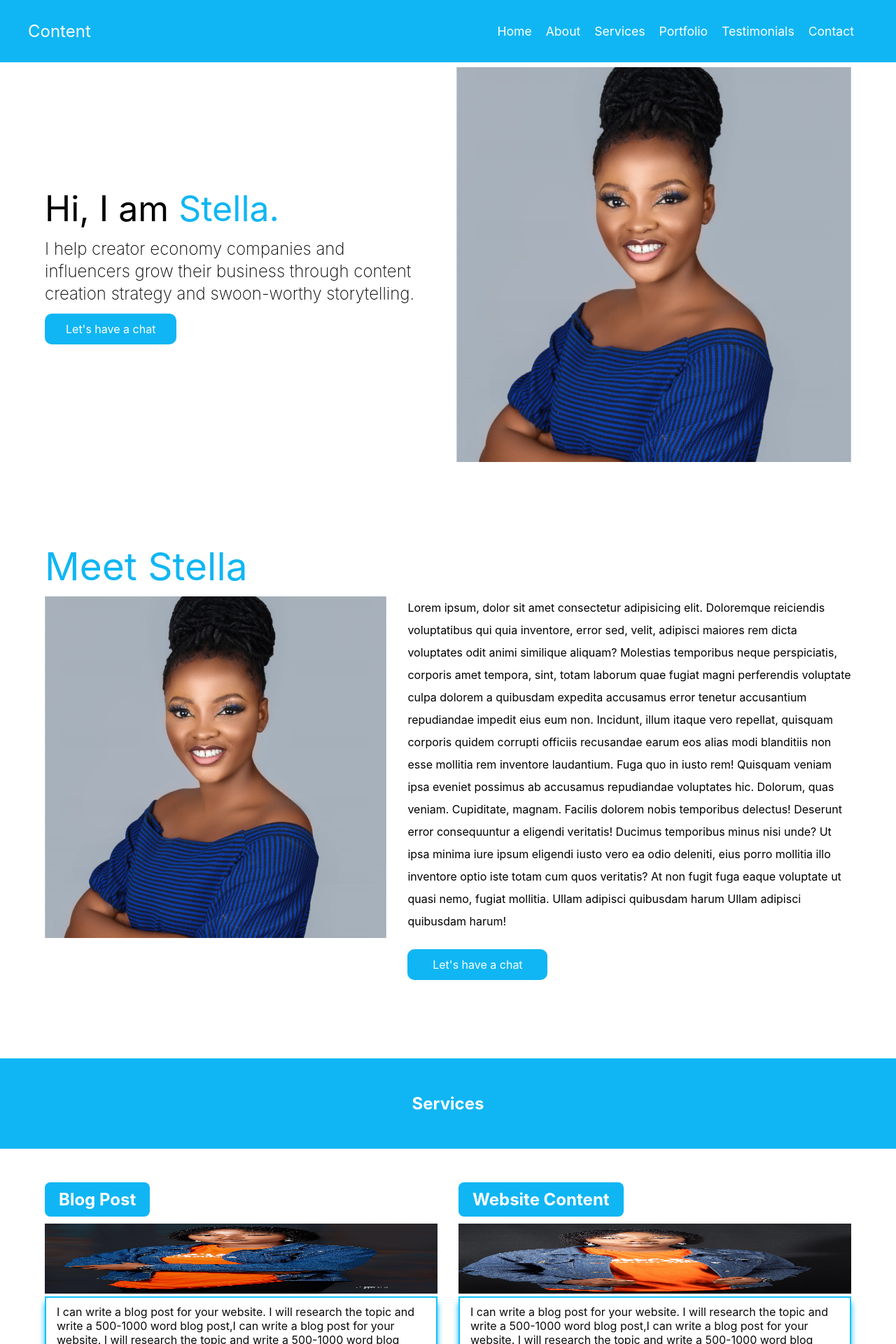
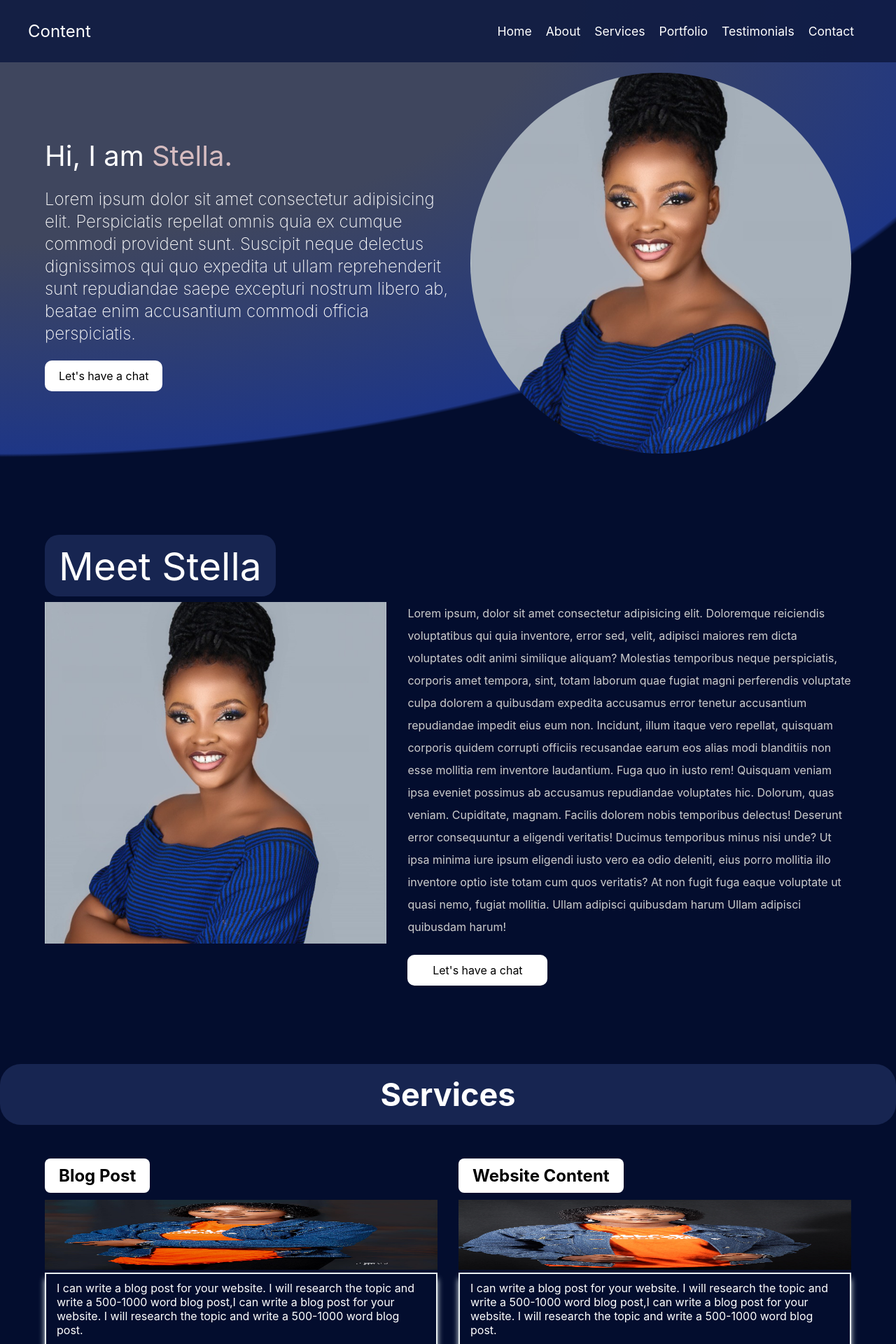
Before and after one commit to TaiwoEnoch/writer-portfolio, a React (Create React App) app: page / in a window 1280 px wide. Shown: the top 1920 px of the page at 70% size. Built offline with nearby package versions, Linux system fonts and the light colour scheme; the HTML template or start-up script is replaced by a standard one.

Commit message:
Change background colors

```diff
--- a/src/Components/About/about.css
+++ b/src/Components/About/about.css
@@ -21,7 +21,13 @@
 
 .about--header {
   padding-bottom: 20px;
-  color: rgb(16, 182, 243);
+  font-size: 16px;
+  display: inline-block;
+  color: #fff;
+  background-color: #172551;
+  padding: 12px 20px;
+  border-radius: 20px;
+  margin-bottom: 8px;
 }
 
 .about--image {
@@ -32,6 +38,7 @@
 .about--span {
   max-width: 55%;
   line-height: 2rem;
+  color: #cdcdcd;
 }
 
 .about--header {
@@ -51,9 +58,17 @@
     gap: 20px;
   }
 
+  .home--paragraph {
+    font-size: 1.4rem;
+  }
+
   .about--image {
     width: 100%;
     height: auto;
+  }
+
+  .about--header {
+    font-size: 28px;
   }
 
   .about--span {
--- a/src/Components/Contact/contact.css
+++ b/src/Components/Contact/contact.css
@@ -3,7 +3,7 @@
   height: auto;
   padding-top: 5rem;
   padding-bottom: 2rem;
-  background: rgb(16, 182, 243);
+  background: #172551;
 }
 
 .main--form {
@@ -90,6 +90,11 @@
   transform: translate(0, 0);
 }
 
+.input,
+.textarea:focus {
+  outline: none;
+}
+
 .error {
   display: none;
 }
--- a/src/Components/Home/Home.jsx
+++ b/src/Components/Home/Home.jsx
@@ -1,5 +1,5 @@
-import React from 'react'
-import './home.css'
+import React from 'react';
+import './home.css';
 import myImage from '../constants/stella.jpg';
 
 import 'animate.css';
@@ -15,24 +15,19 @@ const Home = () => {
     return (
         <section id='home'>
             <div className='home--container'>
-        <div className='left--div'>
-          <div data-aos="fade-up-left">
+                <div className='left--div' data-aos="fade-up-left">
                     <span>Hi, I am <span className='name'>Stella.</span></span>
                     <p className='home--paragraph'>
-              I help creator economy companies and influencers grow their business through content creation strategy and swoon-worthy storytelling.
+                      Lorem ipsum dolor sit amet consectetur adipisicing elit. Perspiciatis repellat omnis quia ex cumque commodi provident sunt. Suscipit neque delectus dignissimos qui quo expedita ut ullam reprehenderit sunt repudiandae saepe excepturi nostrum libero ab, beatae enim accusantium commodi officia perspiciatis.
                     </p>
-          </div>
-          <div>
                     <button className='button'>Let's have a chat</button>
                 </div>
-        </div>
-        <div className='HomeImage' data-aos="fade-up-right"
-     data-aos-duration="1000">
+                <div className='HomeImage'>
                     <img className='my-image' src={myImage} alt="HomePhoto" />
                 </div>
             </div>
         </section>
-  )
+    );
 }
 
-export default Home
+export default Home;
--- a/src/Components/Home/home.css
+++ b/src/Components/Home/home.css
@@ -1,27 +1,36 @@
 #home {
-    display: flex;
-    margin: auto;
-    width: 90vw;
-    height: auto;
-    justify-items: center;
-    padding-top: 6rem;
+    width: 100vw;
+    padding-top: 6.5rem;
     padding-bottom: 2rem;
+    background-image:radial-gradient(at top left,#3f465e 36%,#1e3686 67%, transparent 67.5%);
+    background-size:120% 100%;
+    background-repeat:no-repeat;
 }
 
 .home--container {
+    max-width: 90vw;
     display: flex;
-    gap: 60px;
-    align-items: center;
-    flex-wrap: nowrap;
+    gap: 30px;
+    justify-content: center;
+    margin: auto;
+}
+
+.left--div {
+    display: flex;
+    flex-direction: column;
+    justify-content: center;
+    align-items: flex-start;
+    gap: 10px;
+    color: #fff;
 }
 
 .left--div span {
-    font-size: 50px;
+    font-size: 40px;
     font-weight: 400;
 }
 
 .left--div p {
-    max-width: 750px;
+    max-width: 850px;
     line-height: 2rem;
     padding-top: 12px;
     padding-bottom: 12px;
@@ -30,30 +39,58 @@
 }
 
 .button {
-    padding: 12px 30px;
+    padding: 12px 20px;
     border: none;
     border-radius: 10px;
-    background-color: rgb(16, 182, 243);
-    color: #fff;
+    background-color: #fff;
+    color: rgb(0, 0, 0);
     font-size: 16px;
 }
 
+.button:hover {
+    background-color: #c4c1c1;
+    transition: ease-in-out 1s;
+}
+
 .HomeImage img {
+    border-radius: 50%;
+}
+
+.my-image {
     width: 100%;
     height: auto;
 }
 
+.home--paragraph {
+    width: 100%;
+    font-size: 1.5rem;
+}
+
+
 .name {
-    color: rgb(16, 182, 243);
+    color: rgba(239, 207, 207, 0.863);
 }
 
 @media screen and (max-width: 768px) {
     .home--container {
         flex-wrap: wrap;
     }
+    .HomeImage img {
+        width: 100%;
+        height: auto;
+    }
+
+    .home--paragraph {
+        width: 100%;
+        font-size: 0.5rem;
+    }
 
     .home--container {
         gap: 30px
+    }
+
+    .left--div span {
+        font-size: 3rem;
     }
 
     .left--div p {
--- a/src/Components/Navbar/Navbar.css
+++ b/src/Components/Navbar/Navbar.css
@@ -3,7 +3,7 @@
   justify-content: space-between;
   padding: 30px 40px;
   align-items: center;
-  background-color: rgb(16, 182, 243);
+  background-color: #0e1a41de;
   color: #fff;
   position: fixed;
   top: 0;
--- a/src/Components/Portfolio/PopUp/Popup.css
+++ b/src/Components/Portfolio/PopUp/Popup.css
@@ -31,7 +31,11 @@
   border: none;
   cursor: pointer;
   font-size: 20px;
-  color: #666;
+  color: #fff;
+  background: #000;
+  padding: 5px 10px;
+  border-radius: 50%;
+
   z-index: 101; /* Ensure it's above the popup content */
 }
 
@@ -48,6 +52,7 @@
 .popup--heading {
   font-size: 24px;
   margin-bottom: 10px;
+  color: #000;
 }
 
 .popup--paragraph {
@@ -60,8 +65,11 @@
   display: inline-block;
   margin-top: 10px;
   text-decoration: none;
-  color: #007bff;
-  font-size: 16px;
+  color: #fff;
+  font-size: 24px;
+  background: #201e1e;
+  padding: 5px 28px;
+  border-radius: 10px;
 }
 
 .popup--image {
--- a/src/Components/Portfolio/portfolio.css
+++ b/src/Components/Portfolio/portfolio.css
@@ -8,9 +8,10 @@
 
 .port--heading {
   color: #fff;
+  background: #172551;
   text-align: center;
-  padding: 50px 30px;
   margin-bottom: 3rem;
-  background-color: rgb(16, 182, 243);
-  font-size: 24px;
+  padding: 1rem;
+  font-size: 28px;
+  border-radius: 25px;
 }
--- a/src/Components/Service/Modal.css
+++ b/src/Components/Service/Modal.css
@@ -14,11 +14,11 @@
 
 .service--title {
   display: inline-block;
-  background-color: rgb(16, 182, 243);
+  background-color: #fff;
   padding: 10px 20px;
   margin-bottom: 10px;
   border-radius: 8px;
-  color: #fff;
+  color: #000;
 }
 
 .see-btn {
@@ -27,13 +27,13 @@
   border-radius: 5px;
   border: none;
   font-size: 16px;
-  background-color: rgb(16, 182, 243);
-  color: #fff;
+  background-color: #fff;
+  color: #000;
 }
 
 .see-btn:hover,
 .see-btn:focus {
-  box-shadow: 0 0 8px rgb(48, 59, 64);
+  box-shadow: 0 0 8px rgb(27, 29, 30);
 }
 
 .see-btn:hover .btn,
@@ -50,14 +50,14 @@
 
 .paragraph {
   padding: 10px 15px;
-  border: 2px solid rgb(16, 194, 253);
-  box-shadow: 0 9px 8px rgb(16, 182, 243);
-  color: hwb(0 4% 96%);
+  border: 2px solid rgb(232, 238, 241);
+  box-shadow: 0 9px 8px rgb(227, 236, 239);
+  color: hwb(0 100% 0%);
 }
 
 .paragraph:hover
 .paragraph:focus {
   background: transparent;
   border: 2px solid rgb(16, 182, 243);
-  color: #000;
+  color: #fff;
 }
--- a/src/Components/Service/services.css
+++ b/src/Components/Service/services.css
@@ -14,10 +14,11 @@
 .service-heading {
   color: #fff;
   text-align: center;
-  padding: 50px 30px;
   margin-bottom: 3rem;
-  background-color: rgb(16, 182, 243);
-  font-size: 24px;
+  background: #172551;
+  font-size: 45px;
+  padding: 1rem;
+  border-radius: 30px;
 }
 
 @media screen and (max-width: 768px) {
--- a/src/Components/Testimonials/testimonials.css
+++ b/src/Components/Testimonials/testimonials.css
@@ -16,13 +16,14 @@
 }
 
 .review--container span {
-  font-size: 24px;
-  color: rgb(101, 192, 222);
+  font-size: 30px;
+  color: #fff;
 }
 
 .review--container p {
-  font-size: 16px;
+  font-size: 1.5rem;
   font-weight: 400;
+  color: #fff;
 }
 
 .testimonial--container {
@@ -36,7 +37,7 @@
 .client-name {
   text-align: center;
   font-size: 20px;
-  color: rgb(117, 186, 211);
+  color: #fff;
   padding-bottom: 10px;
 }
 
@@ -44,14 +45,13 @@
   max-width: 600px;
   line-height: 1.5rem;
   padding: 20px 15px;
-  background-color: rgba(119, 212, 245, 0.076);
   border: 1.5px solid rgb(101, 192, 222);
 }
 
 .test--grid {
   background: transparent;
   border-color: rgb(101, 192, 222);
-  cursor: default;
+  cursor: pointer;
 }
 
 .testimonial--navigation {
@@ -60,12 +60,17 @@
   max-width: 600px;
 }
 
+.client-review {
+  color: #fff;
+  font-size: 1.3rem;
+}
+
 .testimonial--navigation button {
   padding: 10px 20px;
   border: none;
   border-radius: 10px;
-  background-color: rgb(16, 182, 243);
-  color: #fff;
-  font-size: 16px;
+  background-color: #fff;
+  color: #000;
+  font-size: 24px;
   cursor: pointer;
 }
--- a/src/index.css
+++ b/src/index.css
@@ -4,8 +4,14 @@
   box-sizing: border-box;
   font-family: 'Calibre', 'Inter', 'Poppins', 'San Francisco', 'SF Pro Text', -apple-system, system-ui, sans-serif;
   scroll-behavior: smooth;
-  /* background-color: rgb(216, 235, 241) */
+  /* color: #fff; */
 }
+
+body {
+  background-color: #030d2e;
+}
+
+
 
 ::-webkit-scrollbar {
   width: 8.5px;
@@ -134,7 +140,7 @@
   background-position: 0 2px, 4px 35px, 29px 31px, 34px 6px;
 } */
 
-/* @media screen and (min-width: 768px) {
+@media screen and (min-width: 768px) {
   .slick-prev::before,
   .slick-next::before {
     font-size: 1.8rem !important;
@@ -149,4 +155,4 @@
     padding: 10px 12px 14px 12px;
     top: -52px !important;
   }
-} */
+}
```
Lines whose indentation alone changed are shown as unchanged.
